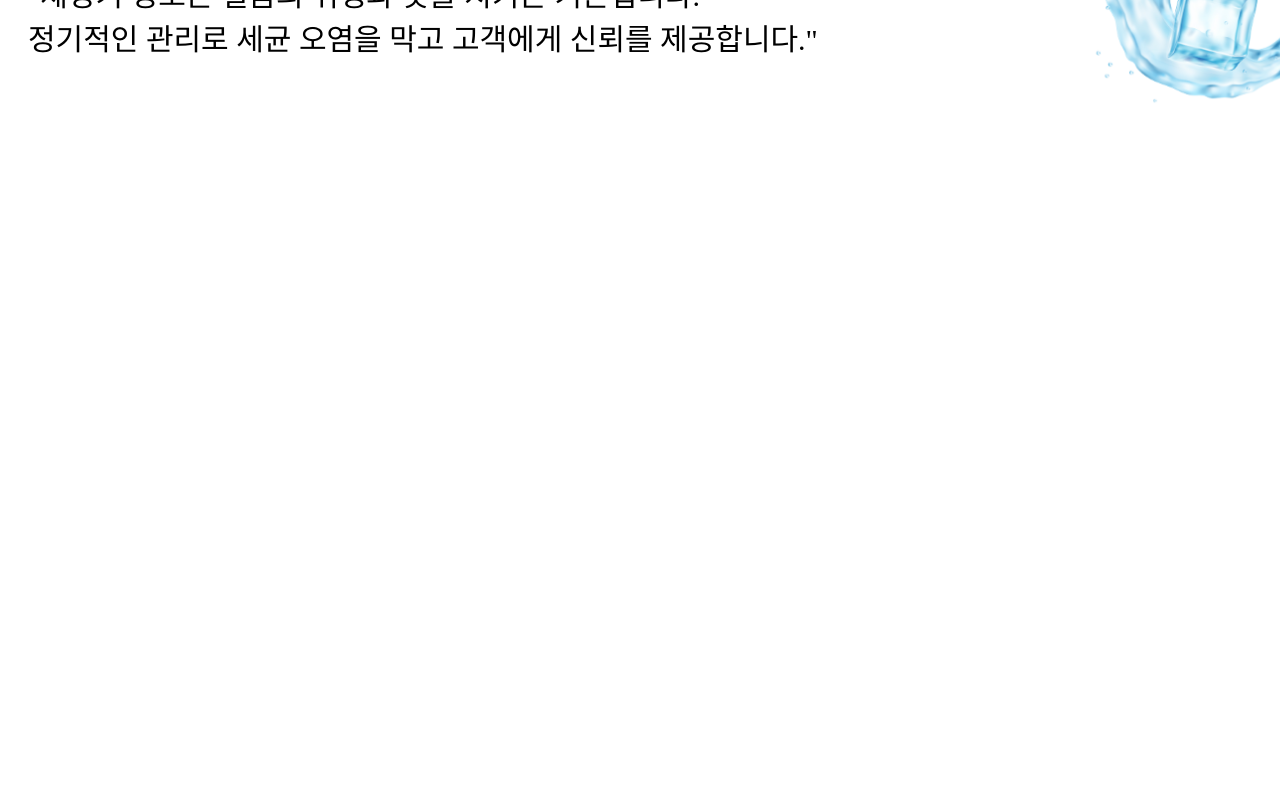
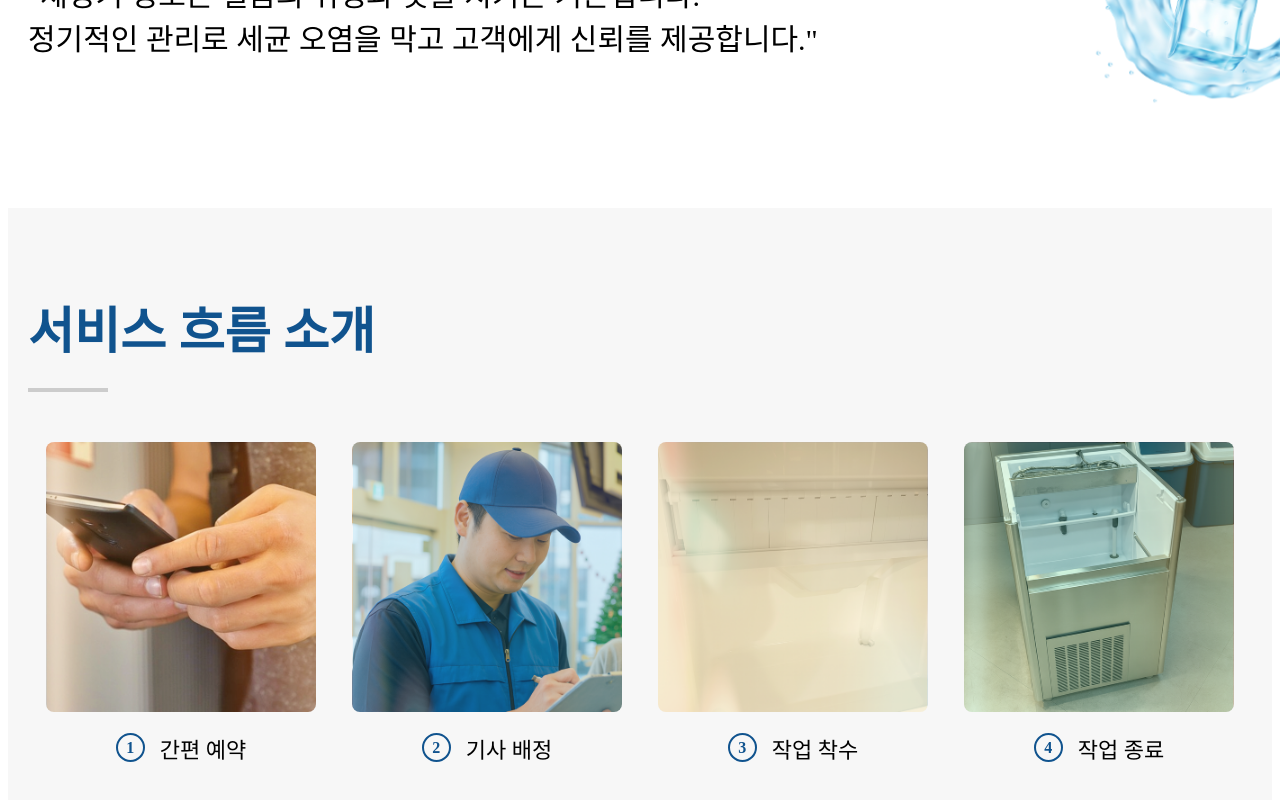
Before and after one commit to icemachine-green/icemachine_client, a React app: page / in a window 1280 px wide. Shown: the part 1266-2066 px from the top of the page. Before the commit the page ends 1474 px from the top, so only its background shows below. Built offline with nearby package versions, Linux system fonts and the light colour scheme; the HTML template or start-up script is replaced by a standard one.

Commit message:
251217 MAIN01_COMPONENT03 완료

```diff
--- /dev/null
+++ b/src/components/component03/Component03.css
@@ -0,0 +1,73 @@
+.component03-background {
+  padding: 50px 0;
+  background-color: #f7f7f7; /* Light gray background */
+  width: 100%; /* Full width */
+}
+
+.component03-content-wrapper {
+  max-width: 1440px; /* Set max-width */
+  margin: 0 auto; /* Center the component content */
+  padding: 0 20px; /* Inner padding */
+  height: 500px;
+}
+
+.component03-title {
+  font-size: 50px;
+  color: #10538e;
+  margin-bottom: 25px;
+  text-align: left;
+}
+
+.component03-separator-bar {
+  width: 80px;
+  height: 4px;
+  background-color: #ccc;
+  margin: 0 0 50px 0;
+}
+
+.component03-steps-container {
+  display: flex;
+  justify-content: space-around;
+  align-items: flex-start;
+  /* max-width is now on the parent wrapper */
+  margin: 0 auto;
+}
+
+.component03-step-box {
+  display: flex;
+  flex-direction: column;
+  align-items: center;
+  width: 22%; /* Assign width for each box */
+}
+
+.component03-step-image {
+  width: 100%;
+  height: auto;
+  border-radius: 8px;
+  margin-bottom: 20px;
+}
+
+.component03-step-text-container {
+  display: flex;
+  align-items: center;
+  gap: 15px;
+}
+
+.component03-step-number {
+  display: flex;
+  justify-content: center;
+  align-items: center;
+  width: 25px; /* Reduced size */
+  height: 25px; /* Reduced size */
+  border-radius: 50%;
+  border: 2px solid #10538e;
+  color: #10538e;
+  font-weight: bold;
+  font-size: 16px; /* Reduced font size */
+  flex-shrink: 0;
+}
+
+.component03-step-text {
+  font-size: 22px;
+  font-weight: 500;
+}
--- /dev/null
+++ b/src/components/component03/Component03.jsx
@@ -0,0 +1,57 @@
+import React from "react";
+import "./Component03.css";
+
+const serviceSteps = [
+  {
+    number: 1,
+    image: "/icons/service_img1.png",
+    text: "간편 예약",
+  },
+  {
+    number: 2,
+    image: "/icons/service_img2.png",
+    text: "기사 배정",
+  },
+  {
+    number: 3,
+    image: "/icons/service_img3.png",
+    text: "작업 착수",
+  },
+  {
+    number: 4,
+    image: "/icons/service_img4.png",
+    text: "작업 종료",
+  },
+];
+
+const Component03 = () => {
+  return (
+    <div className="component03-background">
+      <div className="component03-content-wrapper">
+        <h1 className="component03-title">서비스 흐름 소개</h1>
+
+        <div className="component03-separator-bar"></div>
+
+        <div className="component03-steps-container">
+          {serviceSteps.map((step) => (
+            <div key={step.number} className="component03-step-box">
+              <img
+                src={step.image}
+                alt={step.text}
+                className="component03-step-image"
+              />
+
+              <div className="component03-step-text-container">
+                <span className="component03-step-number">{step.number}</span>
+
+                <span className="component03-step-text">{step.text}</span>
+              </div>
+            </div>
+          ))}
+        </div>
+      </div>
+    </div>
+  );
+};
+
+export default Component03;
--- a/src/components/main/MainPage.jsx
+++ b/src/components/main/MainPage.jsx
@@ -1,7 +1,8 @@
 import React from "react";
 import "./MainPage.css";
 import Component01 from "../component01/Component01.jsx";
-import Component02 from '../component02/Component02.jsx';
+import Component02 from "../component02/Component02.jsx";
+import Component03 from "../component03/Component03.jsx";
 
 const MainPage = () => {
   return (
@@ -11,6 +12,7 @@ const MainPage = () => {
       </div>
       <Component01 />
       <Component02 />
+      <Component03 />
     </>
   );
 };
```
